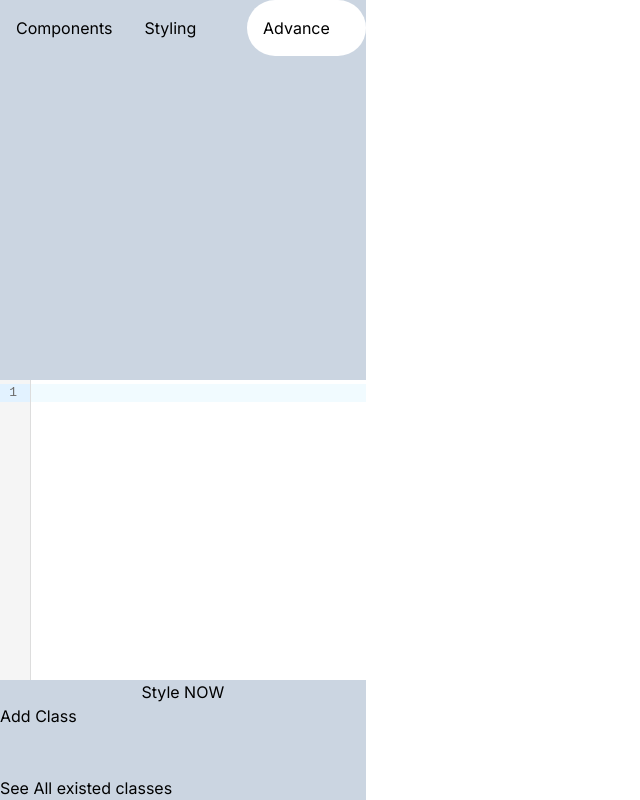
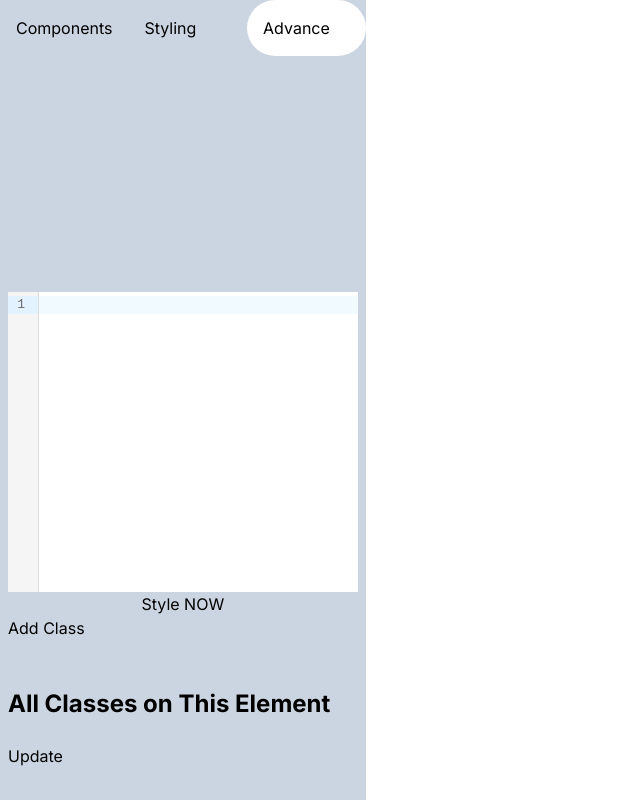
Before and after one commit to the-usman/SimpleCMSProjectStyler, a Next.js app: page / in a window 1280 px wide. Both pictures are taken after a click on the element "Advance". Shown: the whole page, without its empty margins (0-640 px from the left). Built offline with nearby package versions, Linux system fonts and the light colour scheme.

Commit message:
Addig Some class functionality

```diff
--- a/src/app/Advance.tsx
+++ b/src/app/Advance.tsx
@@ -8,6 +8,9 @@ const Advance = () => {
     const [styles, setStyles] = useState('');
     const context = AppWrapperProvider();
     const [classStyles, setClassStyles] = useState('');
+    const [AllClasses, setAllClasses] = useState<string[]>([
+        ''
+    ]);
 
     if (!context) throw new Error('No context provided');
     const { state } = context;
@@ -72,20 +75,41 @@ const Advance = () => {
             return;
         }
         elem.classList.add(`${className}_u`);
-        console.log(`Added class ${className}_u to element:`, elem);
         styleContent(`.${className}_u`, classStyles);
+        GetAllClass();
     };
+
+    const GetAllClass = () => {
+        if (!state) return;
+        const elem = document.getElementById(state);
+        const arr: string[] = [];
+        elem?.classList.forEach((element) => {
+            if (element.split("_u").pop() === "") {
+                arr.push(element.split("_u")[0] as string);
+                // console.log(arr);
+            }
+        })
+        setAllClasses(arr);
+    }
+
+    const UpdateClassStyles = (className: string) => {
+        if (!state) return;
+        styleContent(`.${className}_u`, classStyles);
+    }
 
     useEffect(() => {
         if (state) {
             const existingStyles = getExistingStyles(`mainDivResizer_${state}`);
             setStyles(existingStyles);
         }
+        GetAllClass();
     }, [state]);
+
+
 
     return (
         <div>
-            <div id='Advance' className='flex flex-col'>
+            <div id='Advance' className='flex flex-col p-2'>
                 <CodeMirror
                     value={styles}
                     height="300px"
@@ -106,7 +130,17 @@ const Advance = () => {
                     <br />
                 </div>
                 <div>
-                    See All existed classes
+                    <h1 className='text-2xl font-bold'>All Classes on This Element</h1>
+                    <br />
+                    {AllClasses.map( className => <ModalForClassName
+                        buttonText={`Update ${className}`}
+                        headingText={`Update Class ${className}`}
+                        isNew={false}
+                        setClassStyles={setClassStyles}
+                        classStyles={classStyles}
+                        AddNewClass={UpdateClassStyles}
+                        getExistingStyles = {getExistingStyles}
+                    />)}
                     <br />
                 </div>
             </div>
--- a/src/app/ModalForClass.tsx
+++ b/src/app/ModalForClass.tsx
@@ -1,4 +1,4 @@
-import React, { useCallback, useState } from 'react';
+import React, { useCallback, useEffect, useState } from 'react';
 import CodeMirror from '@uiw/react-codemirror';
 import { css } from '@codemirror/lang-css';
 
@@ -9,20 +9,32 @@ interface ModalForClassNameProps {
     setClassStyles: (className: string) => void;
     classStyles: string;
     AddNewClass: (element: string) => void;
+    getExistingStyles?: (element: string) => string;
 }
 
-const ModalForClassName: React.FC<ModalForClassNameProps> = ({ buttonText, headingText, isNew, setClassStyles, classStyles, AddNewClass }) => {
+const ModalForClassName: React.FC<ModalForClassNameProps> = ({ buttonText, headingText, isNew, setClassStyles, classStyles, AddNewClass, getExistingStyles }) => {
     const [modalOpen, setModalOpen] = useState(false);
     const [newClass, setNewClass] = useState("");
 
-    const onClickSave = () => {
+    const onClickSave = async () => {
         AddNewClass(newClass);
+        setNewClass('');
+        setClassStyles('')
         setModalOpen(!modalOpen);
     };
 
     const onChangeStyle = useCallback((value: string) => {
         setClassStyles(value);
     }, [setClassStyles]);
+
+    useEffect(() => {
+        if (getExistingStyles) {
+            const classSty = getExistingStyles(`${headingText.split(" ").pop()}_u` );
+            console.log("return value is ",classSty.replace(`.${headingText.split(" ").pop()}_u`, ''));
+            setClassStyles(classSty.replace(`.${headingText.split(" ").pop()}_u`, ''))
+        }
+        setNewClass(headingText.split(" ").pop() as string)
+    }, [modalOpen]);
 
     return (
         <div className="max-w-2xl mx-auto">
```
Also changed, not shown: src/utils/SizeController.tsx (deleted, +0 -40 lines).
